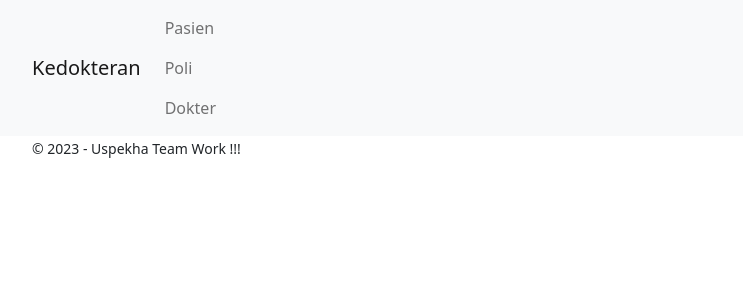
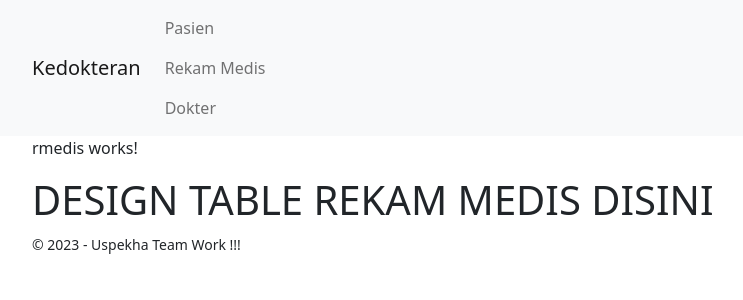
Before and after one commit to Web-Programming/project-akhir-paw-ii-si51-uspekha, an Angular app in the folder uspekha/: page /rmedis in a window 1280 px wide. Before the commit this address led to /. Shown: the top 300 px of the page, without its empty margins (50-793 px from the left). Built offline with nearby package versions, Linux system fonts and the light colour scheme.

Commit message:
appmodule

```diff
--- a/uspekha/src/app/dokter/dokter.component.html
+++ b/uspekha/src/app/dokter/dokter.component.html
@@ -1 +1,2 @@
 <p>dokter works!</p>
+<h1>DESIGN TABLE DOKTER DISINI</h1>
--- a/uspekha/src/app/framework/framework.component.html
+++ b/uspekha/src/app/framework/framework.component.html
@@ -9,7 +9,7 @@
         <ul class="navbar-nav mr-auto">
           <li class=nav-item>
             <a href="/pasien/" class="nav-link">Pasien</a>
-            <a href="/poli/" class="nav-link">Poli </a>
+            <a href="/rmedis/" class="nav-link">Rekam Medis </a>
             <a href="/dokter/" class="nav-link">Dokter</a>
           </li>
         </ul>
--- a/uspekha/src/app/pasien/pasien.component.html
+++ b/uspekha/src/app/pasien/pasien.component.html
@@ -1 +1,2 @@
 <p>pasien works!</p>
+<h1>DESIGN TABLE PASIEN DISINI</h1>
--- a/uspekha/src/app/pasien/pasien.component.ts
+++ b/uspekha/src/app/pasien/pasien.component.ts
@@ -6,5 +6,9 @@ import { Component } from '@angular/core';
   styleUrls: ['./pasien.component.css']
 })
 export class PasienComponent {
+  constructor() { }
 
+  ngOnInit():void{
+
+  }
 }
--- a/uspekha/src/app/rmedis/rmedis.component.html
+++ b/uspekha/src/app/rmedis/rmedis.component.html
@@ -1 +1,2 @@
 <p>rmedis works!</p>
+<h1>DESIGN TABLE REKAM MEDIS DISINI</h1>
```
Also changed, not shown: uspekha/src/app/app.module.ts (+12 -0 lines).
